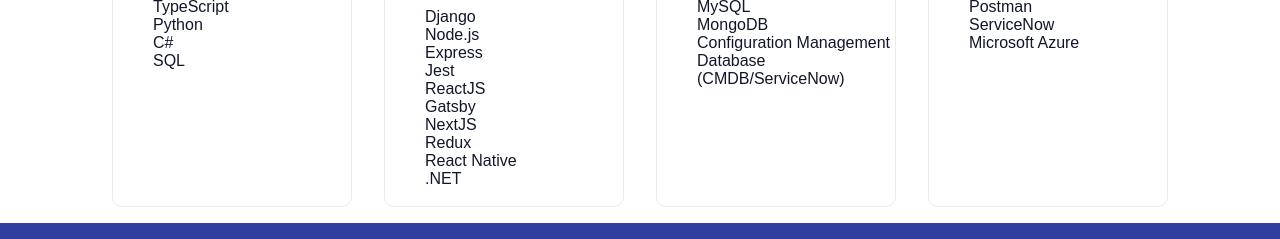
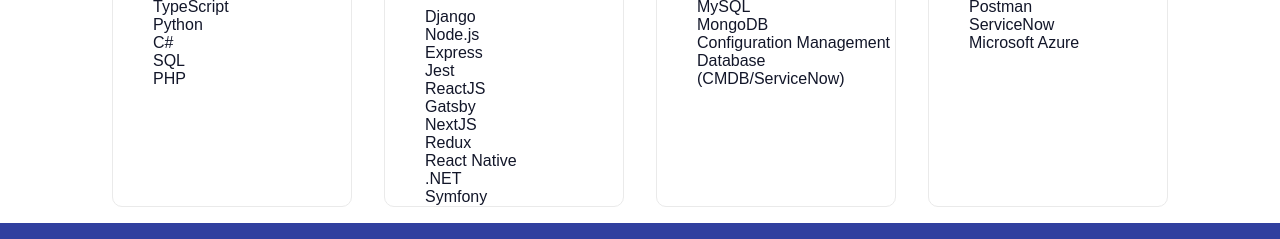
Before and after one commit to Mleng89/portfolio, a Next.js app: page /about in a window 1280 px wide. Shown: the part 1131-1370 px from the top of the page. Built offline with nearby package versions, Linux system fonts and the light colour scheme; a web font is replaced by a local one.

Commit message:
Added: Tech stack info

```diff
--- a/pages/about.js
+++ b/pages/about.js
@@ -61,6 +61,7 @@ export default function about() {
                 <li>Python</li>
                 <li>C#</li>
                 <li>SQL</li>
+                <li>PHP</li>
               </ul>
             </div>
             <div className="tech-card">
@@ -78,6 +79,7 @@ export default function about() {
                 <li>Redux</li>
                 <li>React Native</li>
                 <li>.NET</li>
+                <li>Symfony</li>
               </ul>
             </div>
 
```
